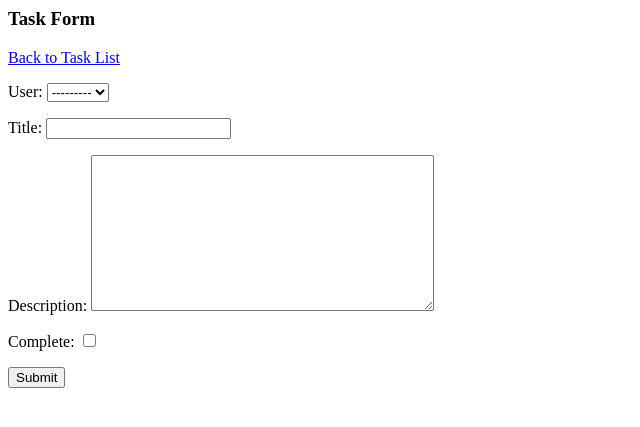
After one commit to Damitwhy/Capstone-Todo-List, a Django app: page /task-create/ in a window 1280 px wide. The commit adds this page. Shown: the top 427 px of the page, without its empty margins (0-640 px from the left). Run offline with Django 5.2, Linux system fonts and the light colour scheme.

Commit message:
completed full CRUD functionality, create, read, update, delete

```diff
--- /dev/null
+++ b/todo_app/templates/todo_app/task_confirm_delete.html
@@ -0,0 +1,6 @@
+<form method="POST">
+    {% csrf_token %}
+    <h3>Are you sure you want to delete the task "{{task}}" ?</h3>
+    <a href="{% url 'tasks' %}">Cancel</a>
+    <input type="submit" value="Delete">
+</form>
--- /dev/null
+++ b/todo_app/templates/todo_app/task_form.html
@@ -0,0 +1,7 @@
+<h3>Task Form</h3>
+<a href="{% url 'tasks' %}">Back to Task List</a>
+<form method="POST">
+    {% csrf_token %}
+    {{ form.as_p }}
+    <input type="submit" value="Submit">
+</form>
--- a/todo_app/templates/todo_app/task_list.html
+++ b/todo_app/templates/todo_app/task_list.html
@@ -1,8 +1,9 @@
 <h2> My to do list</h2>
-
+<a href="{% url 'task-create' %}">Add List Item</a>
 <table>
     <tr>
         <th>Task</th>
+        <th></th>
         <th></th>
 
     </tr>
@@ -10,7 +11,8 @@
     <tr>
         <td>{{ task.title }}</td>
         <td><a href="{% url 'task' task.id %}">View</a></td>
-
+        <td><a href="{% url 'task-update' task.id %}">Edit</a></td>
+        <td><a href="{% url 'task-delete' task.id %}">Delete</a></td>
     </tr>
     {% empty %}
         <h3> No tasks yet</h3>
--- a/todo_app/urls.py
+++ b/todo_app/urls.py
@@ -1,9 +1,12 @@
 from django.urls import path
 from django.contrib import admin
-from .views import TaskList, TaskDetail
+from .views import TaskList, TaskDetail, TaskCreate, TaskUpdate, TaskDelete
 
 urlpatterns = [
     path('admin/', admin.site.urls),
     path('', TaskList.as_view(), name='tasks'),
     path('task/<int:pk>/', TaskDetail.as_view(), name='task'),
+    path('task-create/', TaskCreate.as_view(), name='task-create'),
+    path('task-update/<int:pk>/', TaskUpdate.as_view(), name='task-update'),
+    path('task-delete/<int:pk>/', TaskDelete.as_view(), name='task-delete'),
 ]
--- a/todo_app/views.py
+++ b/todo_app/views.py
@@ -1,7 +1,9 @@
 from django.shortcuts import render
 from django.views.generic.list import ListView
 from django.views.generic.detail import DetailView
-from django.views.generic.edit import CreateView
+from django.views.generic.edit import CreateView, UpdateView, DeleteView
+from django.urls import reverse_lazy
+
 from .models import Task
 
 # Create your views here.
@@ -16,3 +18,22 @@ class TaskDetail(DetailView):
     model = Task
     template_name = 'todo_app/task.html'
     context_object_name = 'task'
+
+
+class TaskCreate(CreateView):
+    model = Task
+    template_name = 'todo_app/task_form.html'
+    fields = '__all__'
+    success_url = reverse_lazy('tasks')
+
+
+class TaskUpdate(UpdateView):
+    model = Task
+    template_name = 'todo_app/task_form.html'
+    fields = '__all__'
+    success_url = reverse_lazy('tasks')
+
+class TaskDelete(DeleteView):
+    model = Task
+    template_name = 'todo_app/task_confirm_delete.html'
+    success_url = reverse_lazy('tasks')
```
